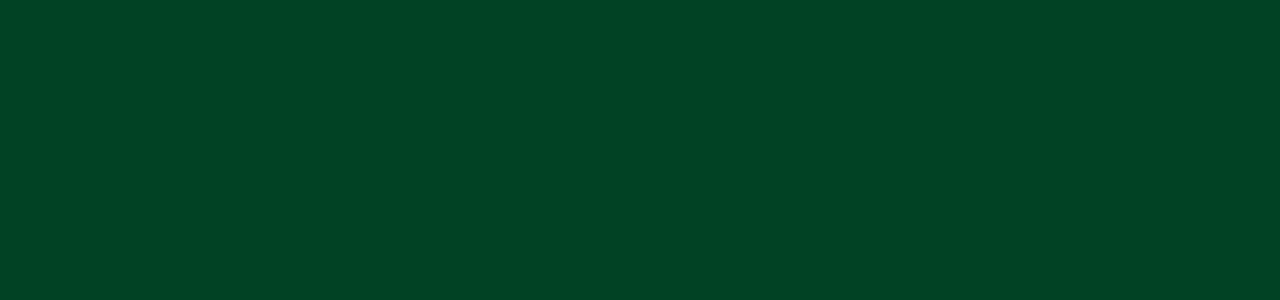
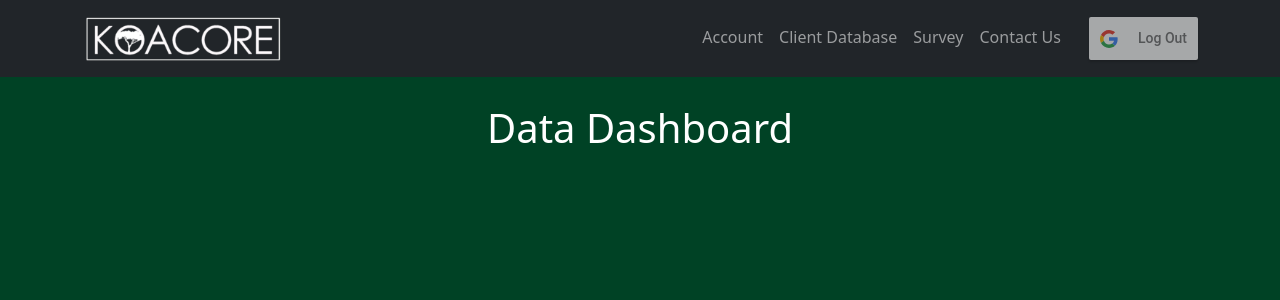
Before and after one commit to condrenjustin/cs4278-group3, a React (Create React App) app: page /data-dashboard in a window 1280 px wide. Before the commit this address had no page. Shown: the top 300 px of the page. Built offline with nearby package versions, Linux system fonts and the light colour scheme.

Commit message:
Add data dashboard

```diff
--- a/src/App.js
+++ b/src/App.js
@@ -4,6 +4,7 @@ import { Routes, Route} from "react-router-dom";
 import {BrowserRouter} from "react-router-dom";
 import ClientDatabase from './pages/ClientDatabase';
 import ClientSurvey from './pages/ClientSurvey';
+import DataDashboard from './pages/DataDashboard';
 
 function App() {
   return (
@@ -13,6 +14,7 @@ function App() {
         <Route path='/' element={<SignOn/>} />
         <Route path='/client-survey' element={<ClientSurvey/>} />
         <Route path='/client-database' element={<ClientDatabase/>} />
+        <Route path='/data-dashboard' element={<DataDashboard/>} />
       </Routes>
     </BrowserRouter>
     </div>
--- a/src/pages/ClientSurvey.js
+++ b/src/pages/ClientSurvey.js
@@ -1,7 +1,7 @@
 import React from 'react';
 import NavBar from '../components/NavBar';
 
-class VIZ extends React.Component {
+class Survey extends React.Component {
     render() {
     return <iframe class="airtable-embed" src="https://airtable.com/embed/shrVG86TmxXW4oF3M?backgroundColor=purple" width={1000} height={533} ></iframe>    }
   }
@@ -18,7 +18,7 @@ class ClientSurvey extends React.Component {
                     alignItems: 'center',
                     justifyContent: 'center',
                 }}>
-                    <VIZ />;
+                    <Survey />;
                 </div>
             </div>
         );
--- /dev/null
+++ b/src/pages/DataDashboard.js
@@ -0,0 +1,27 @@
+import React from 'react';
+import NavBar from '../components/NavBar';
+
+class VIZ extends React.Component {
+    render() {
+    return }
+  }
+
+class DataDashboard extends React.Component {
+    render(){
+        return(
+            <div>
+                <NavBar />
+                <br></br>
+                <h1 style={{color:"#ffffff"}}>Data Dashboard</h1>
+                <div style={{
+                    display: 'flex',
+                    alignItems: 'center',
+                    justifyContent: 'center',
+                }}>
+                </div>
+            </div>
+        );
+    }
+}
+
+export default DataDashboard;
```
